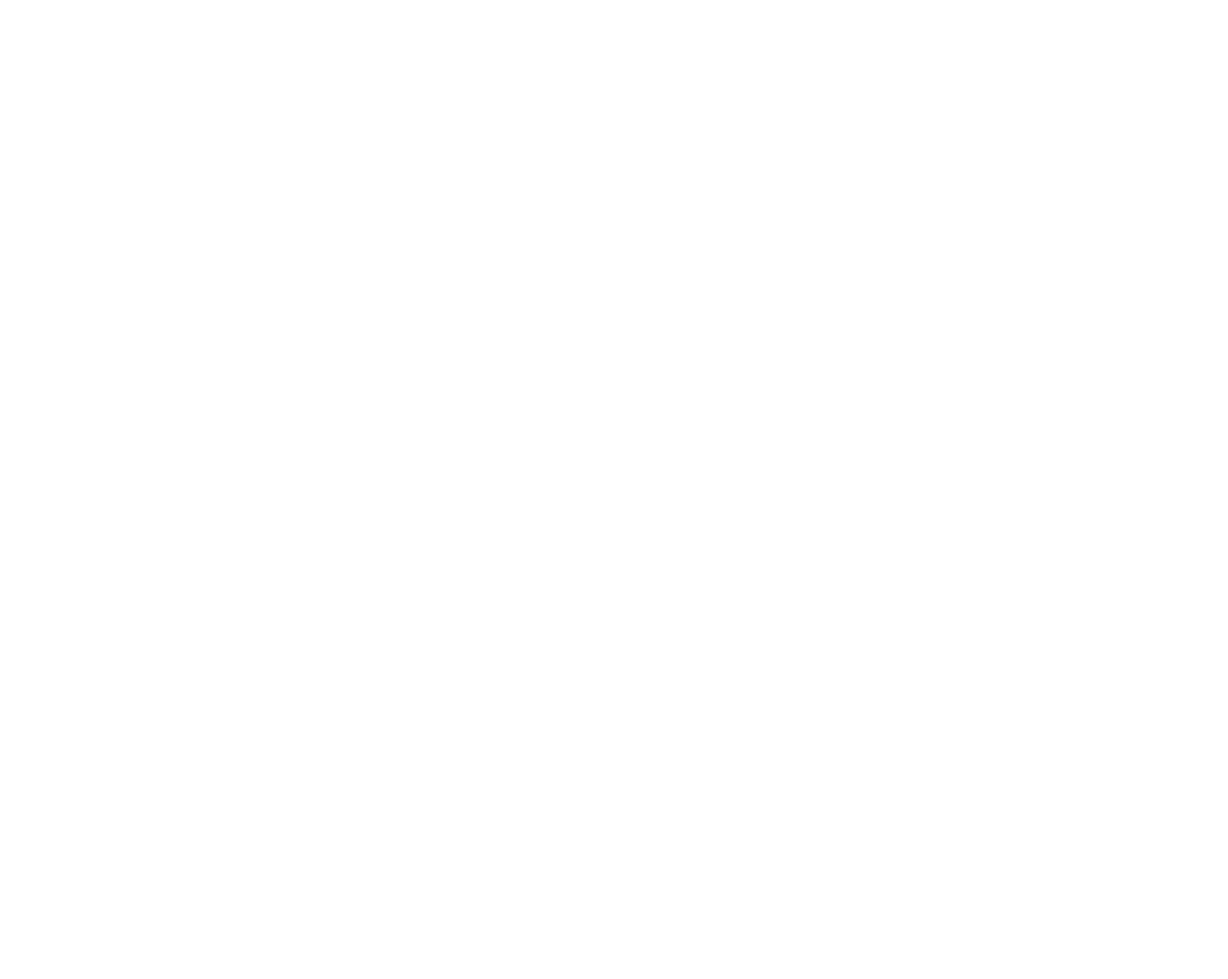
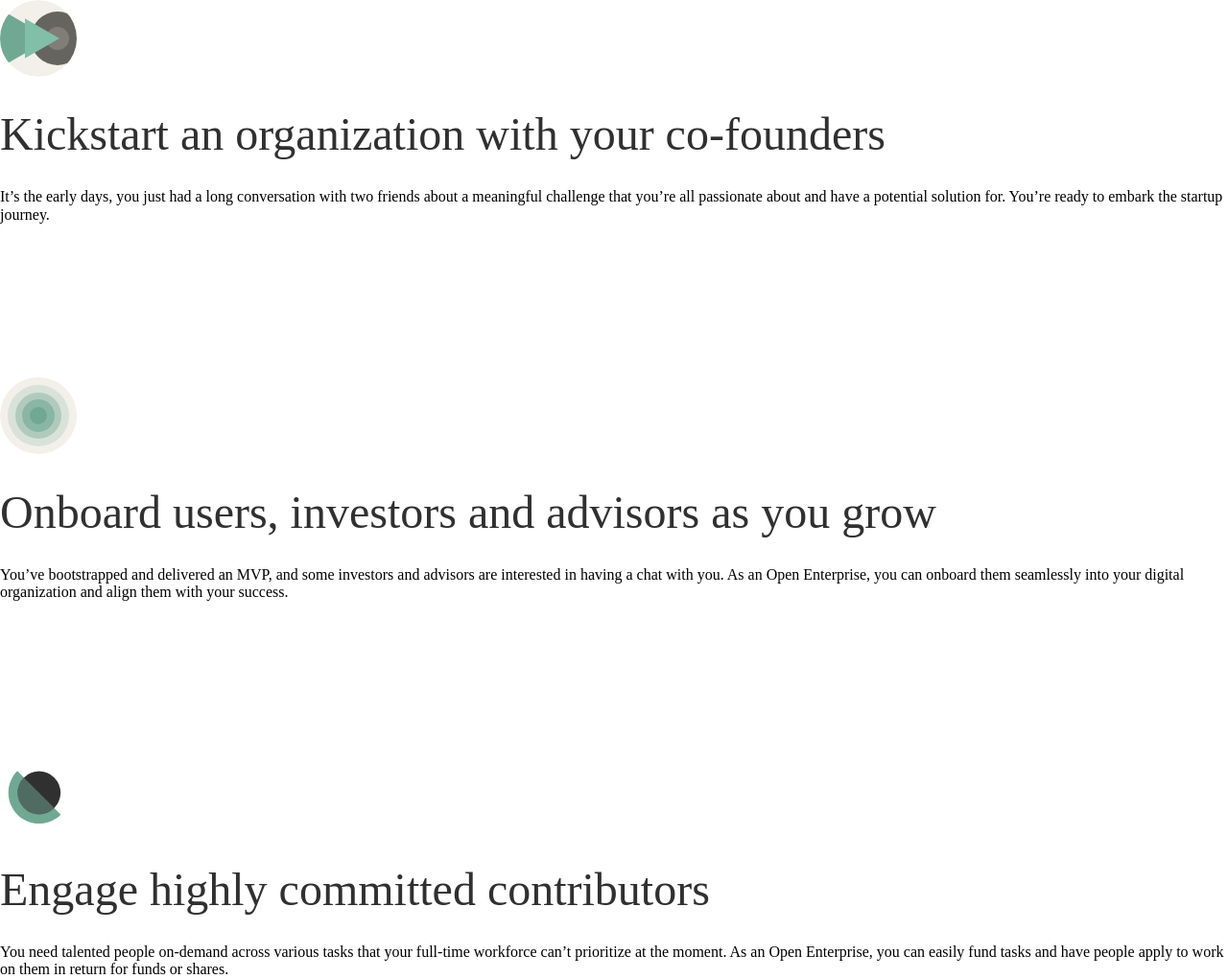
Before and after one commit to Assen1zator2003/Dev, a plain HTML site: page index.html in a window 1280 px wide. Shown: the whole page at 96% size. Before the commit the page ends 800 px from the top, so only its background shows below. Drawn offline with Linux system fonts and the light colour scheme.

Commit message:
start develop features

```diff
--- a/index.html
+++ b/index.html
@@ -3,10 +3,48 @@
   <head>
     <meta charset="UTF-8" />
     <meta name="viewport" content="width=device-width, initial-scale=1.0" />
-    <link rel="stylesheet" href="./styles/style.css">
+    <link rel="stylesheet" href="./styles/style.css" />
     <title>Document</title>
   </head>
   <body>
+    <main class="main">
+      <section class="features">
+        <div class="container">
+          <div class="features__inner">
+            <div class="feature">
+              <div class="feature__info">
+                <div class="feature__info-icon">
+                  <img src="./images/feature-icon-1.svg" alt="" />
+                </div>
+                <div class="feature__info-title">Kickstart an organization with your co-founders</div>
+                <div class="feature__info-description">It’s the early days, you just had a long conversation with two friends about a meaningful challenge that you’re all passionate about and have a potential solution for. You’re ready to embark the startup journey.</div>
+              </div>
+              <div class="feature__widget"></div>
+            </div>
+            <div class="feature">
+              <div class="feature__info">
+                <div class="feature__info-icon">
+                  <img src="./images/feature-icon-2.svg" alt="" />
+                </div>
+                <div class="feature__info-title">Onboard users, investors and advisors as you grow</div>
+                <div class="feature__info-description">You’ve bootstrapped and delivered an MVP, and some investors and advisors are interested in having a chat with you. As an Open Enterprise, you can onboard them seamlessly into your digital organization and align them with your success.</div>
+              </div>
+              <div class="feature__widget"></div>
+            </div>
+            <div class="feature">
+              <div class="feature__info">
+                <div class="feature__info-icon">
+                  <img src="./images/feature-icon-3.svg" alt="" />
+                </div>
+                <div class="feature__info-title">Engage highly committed contributors</div>
+                <div class="feature__info-description">You need talented people on-demand across various tasks that your full-time workforce can’t prioritize at the moment. As an Open Enterprise, you can easily fund tasks and have people apply to work on them in return for funds or shares.</div>
+              </div>
+              <div class="feature__widget"></div>
+            </div>
+          </div>
+        </div>
+      </section>
+    </main>
     <script src="./scripts/main.js"></script>
   </body>
 </html>
--- /dev/null
+++ b/styles/features.css
@@ -0,0 +1,18 @@
+.features__inner {
+  display: flex;
+  flex-direction: column;
+  row-gap: 160px;
+}
+
+.feature__info {
+  display: flex;
+  flex-direction: column;
+  row-gap: 24px;
+}
+
+.feature__info-title {
+  color: var(--black, #303031);
+  font-family: "Bely Display W00 Regular";
+  font-size: 48px;
+  line-height: 64px; /* 133.333% */
+}
--- a/styles/style.css
+++ b/styles/style.css
@@ -1,2 +1,3 @@
 @import url("./normalize.css");
 @import url("./global.css");
+@import url("./features.css");
```
Also changed, not shown: images/feature-icon-1.svg (added), images/feature-icon-2.svg (added), images/feature-icon-3.svg (added).
